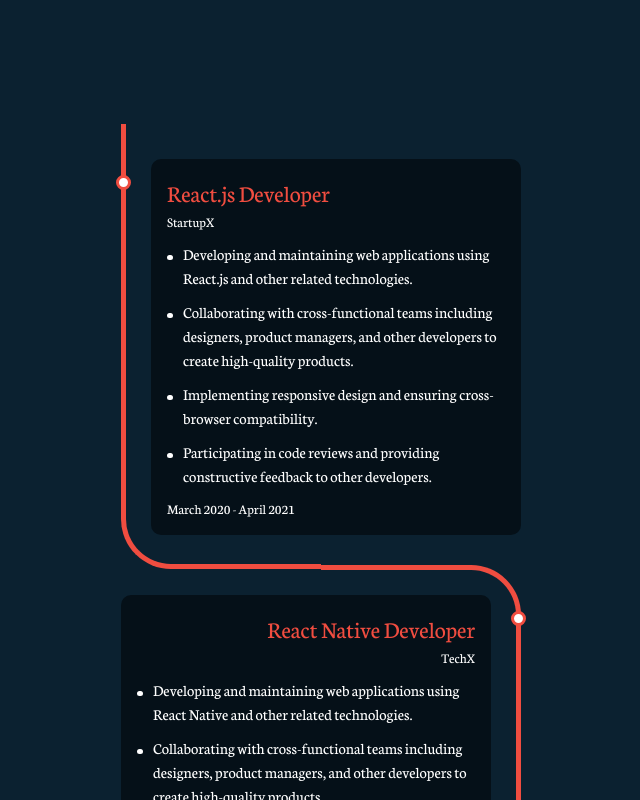
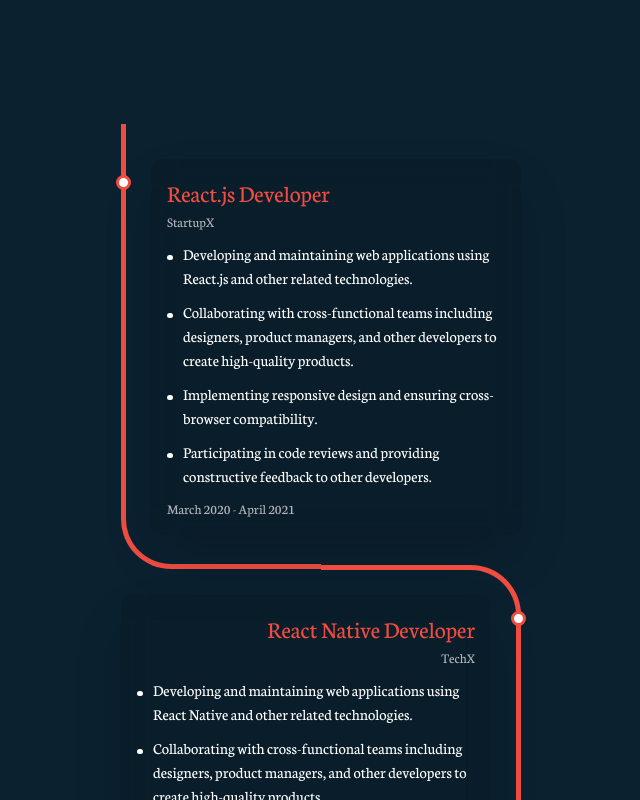
Before and after one commit to Davmike/new-portfolio, a React (Vite) app: page / in a window 1280 px wide. Shown: the part 1500-2300 px from the top of the page, without its empty margins (319-959 px from the left). Built offline with nearby package versions, Linux system fonts and the light colour scheme; a web font is replaced by a local one.

Commit message:
fix: change experience styles

```diff
--- a/src/Components/Resume.tsx
+++ b/src/Components/Resume.tsx
@@ -51,11 +51,13 @@ function Resume() {
       <div className="outer">
         {timelineData.map((item, index) => (
           <div className="card relative max-w-[400px]" key={index}>
-            <div className="info flex flex-col bg-[#051018] text-[white] rounded-[10px] p-[16px]">
+            <div className="info flex flex-col bg-[#051018] bg-opacity-20 backdrop-blur-md shadow-2xl text-[white] rounded-[10px] p-[16px]">
               <h3 className="title text-[#F04D40] relative text-[24px]">
                 {item.title}
               </h3>
-              <p className="text-[14px] company">{item.company}</p>
+              <p className="text-[14px] text-[#B4B5BA] company">
+                {item.company}
+              </p>
               {item.description.map((description, i) => (
                 <div className="flex justify-center items-baseline flex-row gap-[10px]">
                   <div className="w-[5px] h-[5px] rounded-[50px] bg-[white] pl-[4px] md:pl-[6px]"></div>
@@ -64,7 +66,9 @@ function Resume() {
                   </p>
                 </div>
               ))}
-              <p className="text-[14px] mt-[10px]">{item.date}</p>
+              <p className="text-[14px] mt-[10px] text-[#B4B5BA]">
+                {item.date}
+              </p>
             </div>
           </div>
         ))}
--- a/src/index.css
+++ b/src/index.css
@@ -413,7 +413,7 @@ li:nth-child(5) {
 /* Setting the border of top, bottom, left */
 .card:nth-child(odd)::before {
   left: 0px;
-  top: -4.5px;
+  top: -4.9px;
   bottom: -4.5px;
   border-width: 5px 0 5px 5px;
   border-radius: 50px 0 0 50px;
```
